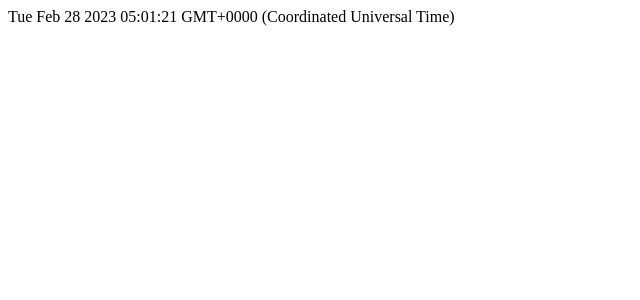
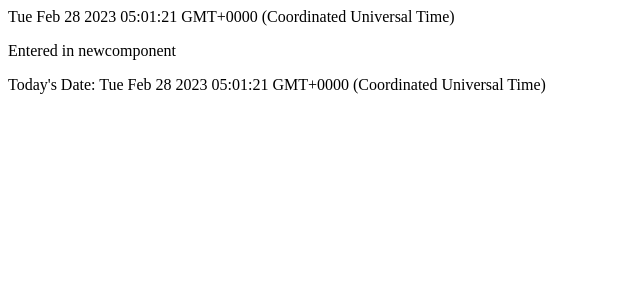
Before and after one commit to Ginelle-19/Angular-Services-and-Dependencies, an Angular app: page / in a window 1280 px wide. Shown: the top 300 px of the page, without its empty margins (0-640 px from the left). Built offline with nearby package versions, Linux system fonts and the light colour scheme.

Commit message:
2 files modified

```diff
--- a/src/app/new-cmp/new-cmp.component.html
+++ b/src/app/new-cmp/new-cmp.component.html
@@ -0,0 +1,2 @@
+<p>{{ newcomponent }}</p>
+<p>Today's Date: {{ todaydate }}</p>
--- a/src/app/new-cmp/new-cmp.component.ts
+++ b/src/app/new-cmp/new-cmp.component.ts
@@ -1,15 +1,16 @@
 import { Component, OnInit } from '@angular/core';
-
+import { MyServiceService } from './../my-service.service';
 @Component({
   selector: 'app-new-cmp',
   templateUrl: './new-cmp.component.html',
-  styleUrls: ['./new-cmp.component.css']
+  styleUrls: ['./new-cmp.component.css'],
 })
 export class NewCmpComponent implements OnInit {
-
-  constructor() { }
+  todaydate;
+  newcomponent = 'Entered in newcomponent';
+  constructor(private myservice: MyServiceService) {}
 
   ngOnInit() {
+    this.todaydate = this.myservice.showTodayDate();
   }
-
 }
```
